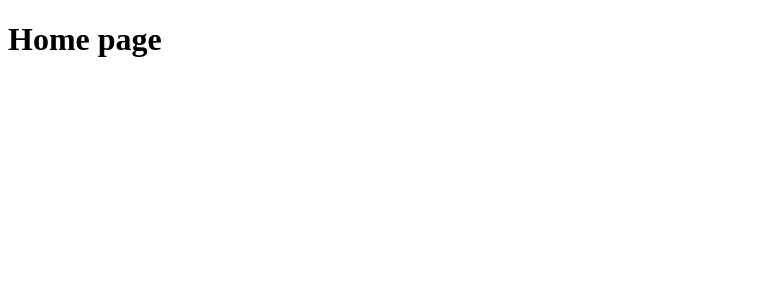
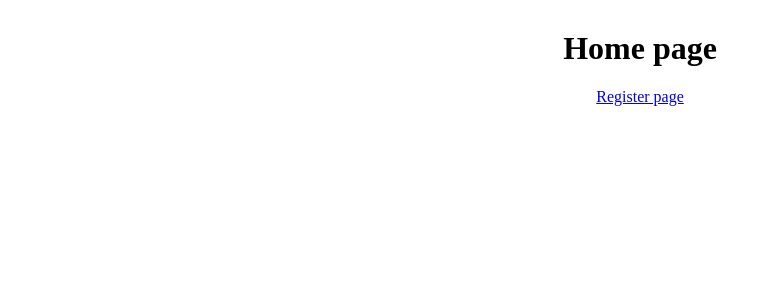
Before and after one commit to cenga93/react-node-auth, a React (Create React App) app in the folder client/: page / in a window 1280 px wide. Shown: the top 300 px of the page, without its empty margins (0-772 px from the left). Built offline with nearby package versions, Linux system fonts and the light colour scheme.

Commit message:
Added home component and style file for it.

```diff
--- /dev/null
+++ b/client/src/components/Home/index.tsx
@@ -0,0 +1,14 @@
+import React from 'react';
+import { Link } from 'react-router-dom';
+import './style.scss';
+
+const HomeComponent: React.FC = () => {
+   return (
+      <div className='home-container'>
+         <h1>Home page</h1>
+         <Link to={'/register'}>Register page</Link>
+      </div>
+   );
+};
+
+export default HomeComponent;
--- /dev/null
+++ b/client/src/components/Home/style.scss
@@ -0,0 +1,7 @@
+.home-container {
+   text-align: center;
+
+   h1 {
+      margin-top: 30px;
+   }
+}
--- a/client/src/components/RegisterComponent/index.tsx
+++ b/client/src/components/RegisterComponent/index.tsx
@@ -8,7 +8,7 @@ const RegisterComponent: React.FC = () => {
    const { handleSubmit, handleChange, errors, values } = useForm(validate);
 
    return (
-      <div className='container'>
+      <div className='form-container'>
          <form className='form' onSubmit={handleSubmit}>
             {/* Firstname */}
             <FormInput label='Firstname' name='firstname' type='text' value={values.firstname} onChange={handleChange} error={errors.firstname} />
--- a/client/src/components/RegisterComponent/style.scss
+++ b/client/src/components/RegisterComponent/style.scss
@@ -1,4 +1,4 @@
-.container {
+.form-container {
    width: 400px;
    background-color: #efefef;
    border-radius: 10px;
--- a/client/src/pages/Home.tsx
+++ b/client/src/pages/Home.tsx
@@ -1,7 +1,6 @@
 import React from 'react';
+import HomeComponent from '../components/Home';
 
-const Home: React.FC = () => {
-   return <h1>Home page</h1>;
-};
+const Home: React.FC = () => <HomeComponent />;
 
 export default Home;
```
